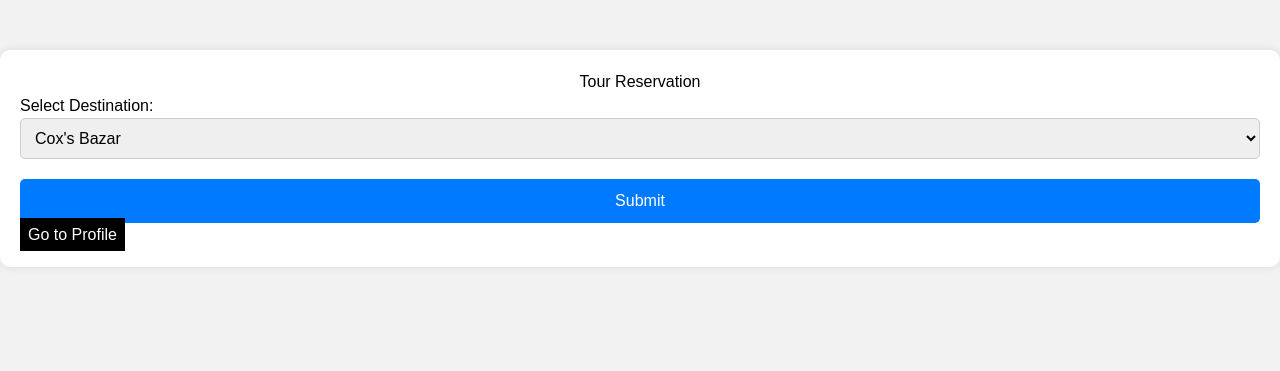
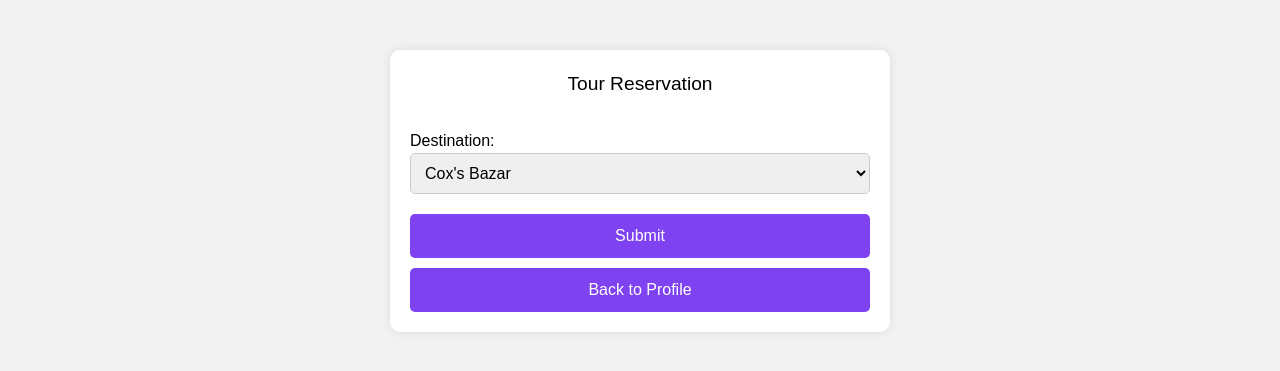
Before and after one commit to ay0-0n/TourPlanner, a Flask app: page /reservation in a window 1280 px wide. Shown: the part 72-443 px from the top of the page. Run offline with Flask 3, Linux system fonts and the light colour scheme; a user stored in the database is signed in; some libraries are stand-ins or nearby versions.

Commit message:
Changed designs

```diff
--- a/app/templates/reservation.html
+++ b/app/templates/reservation.html
@@ -14,7 +14,7 @@
         }
 
         .container {
-            max-width: 600px;
+            width: 500px !important;
             margin: 50px auto;
             background-color: #fff;
             padding: 20px;
@@ -22,9 +22,27 @@
             box-shadow: 0 0 10px rgba(0, 0, 0, 0.1);
         }
 
-        h1 {
+        .container h1 {
+            font-size:larger ;
             text-align: center;
             margin-bottom: 30px;
+        }
+
+        .container a{
+            display: block;
+            width: 100%;
+            padding: 10px;
+            background-color: #7E42F1;
+            color: #fff;
+            border: none;
+            border-radius: 5px;
+            font-size: 16px;
+            margin-top: 10px;
+            text-align: center;
+        }
+
+        .container a:hover{
+            background-color: #4d06d0;
         }
 
         .dropdown {
@@ -45,17 +63,17 @@
             display: block;
             width: 100%;
             padding: 10px;
-            background-color: #007bff;
+            background-color: #7E42F1;
             color: #fff;
             border: none;
             border-radius: 5px;
-            cursor: pointer;
             font-size: 16px;
         }
 
         .btn-submit:hover {
-            background-color: #0056b3;
+            background-color: #4d06d0;
         }
+
     </style>
 {% endblock %}
 
@@ -69,7 +87,7 @@
     <h1>Tour Reservation</h1>
     <form action="/reservation" method = "POST">
         <div class="dropdown">
-            <label for="destination">Select Destination:</label>
+            <label for="destination">Destination:</label>
             <select id="destination" name="destination">
                 {% for destination in destinations %}
                     <option value="{{destination.destination_id}}">{{destination.destination_name}}</option>
@@ -78,7 +96,11 @@
         </div>
         <button type="submit" class="btn-submit">Submit</button>
     </form>
-    <a href="{{url_for('profile')}}" class="bg-black text-white p-2">Go to Profile</a>
+
+    <a href="{{url_for('profile')}}">Back to Profile</a>
+
 </div>
 
+
+
 {% endblock %}
```
